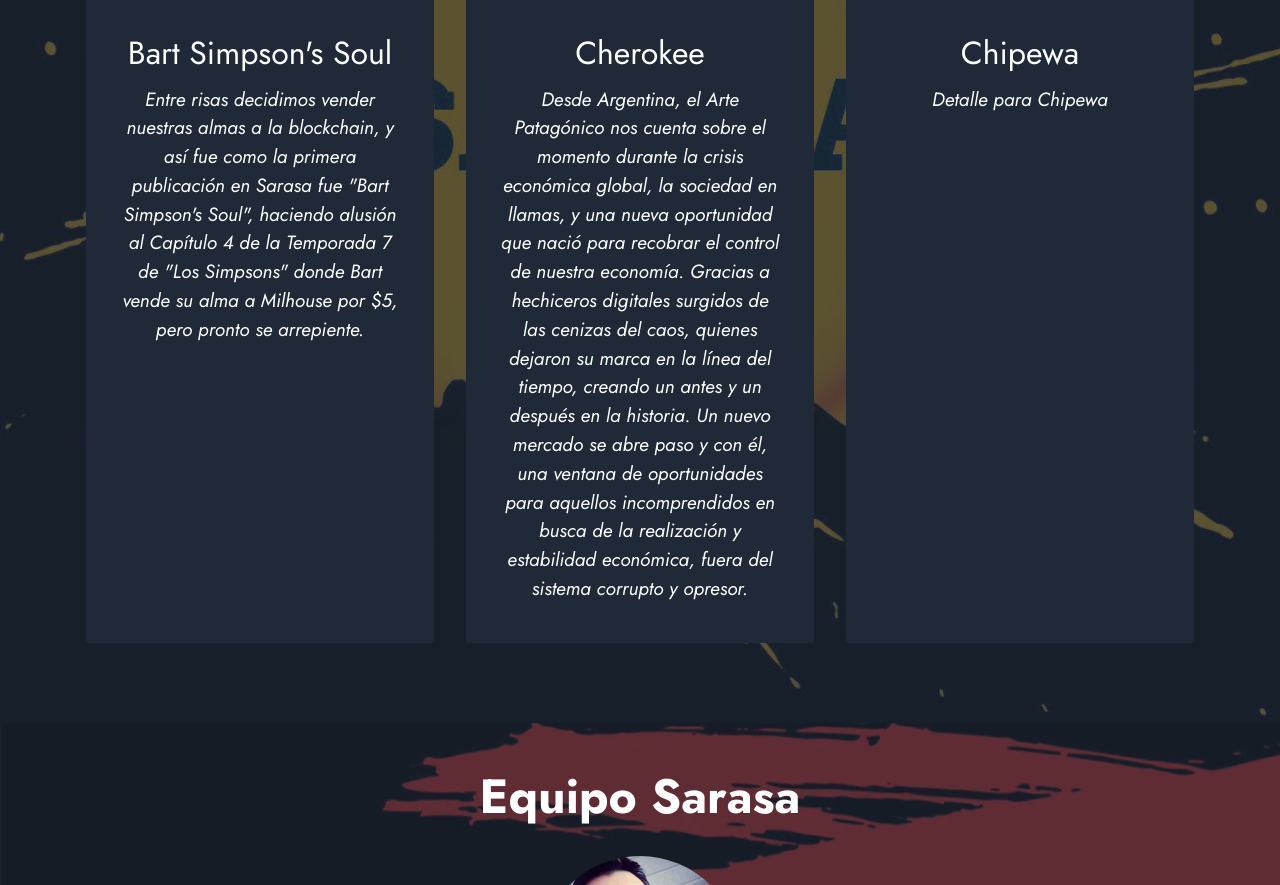
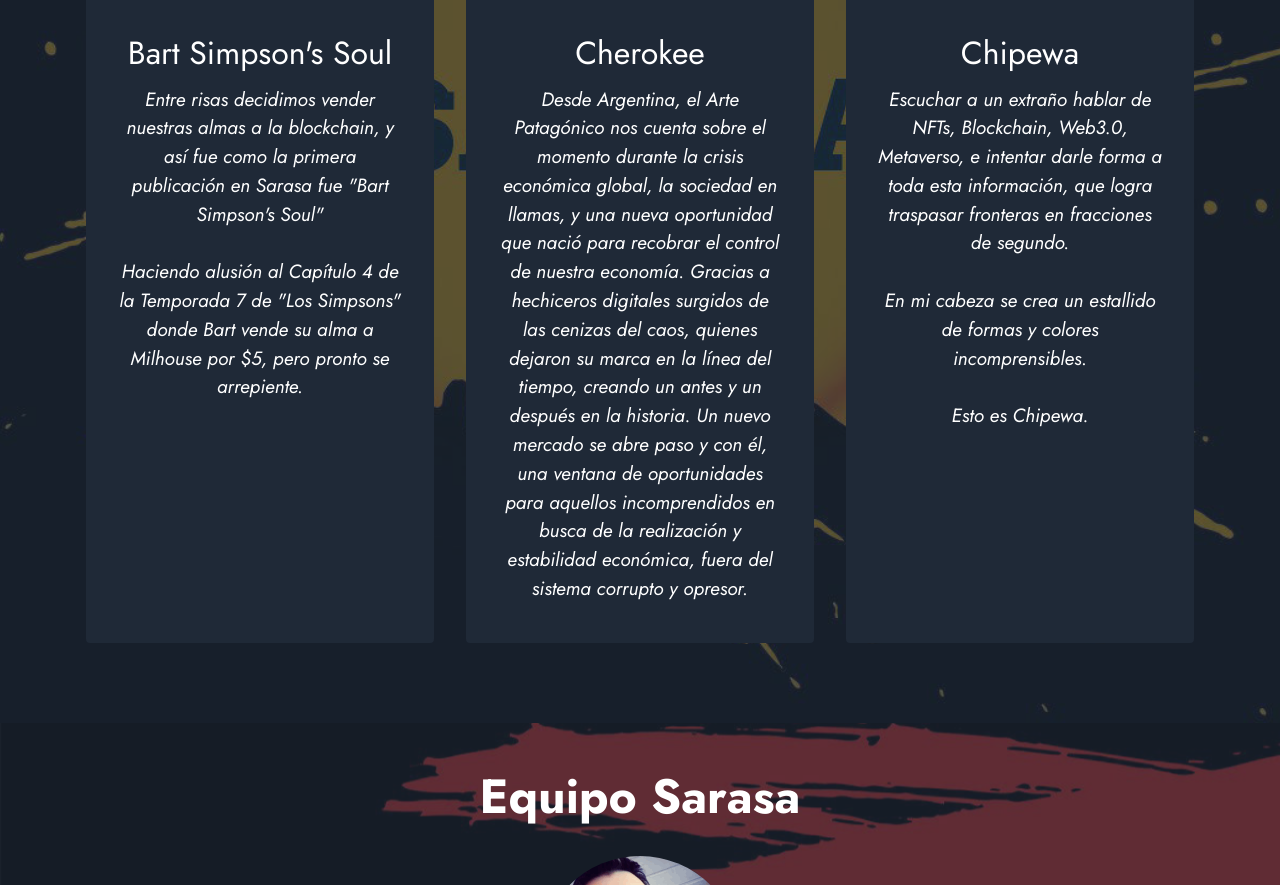
Before and after one commit to NavoneJuan/Sarasa, a plain HTML site: page index.html in a window 1280 px wide. Shown: the part 1742-2627 px from the top of the page. Drawn offline with Linux system fonts and the light colour scheme; files whose address does not match are found by name.

Commit message:
actualizacion detalles nfts

```diff
--- a/index.html
+++ b/index.html
@@ -125,7 +125,9 @@
                     </div>
                     <div class="item-content">
                         <h5 class="item-title mbr-fonts-style display-5">Bart Simpson's Soul</h5>
-                        <h6 class="item-subtitle mbr-fonts-style mt-1 display-7"><em>Entre risas decidimos vender nuestras almas a la blockchain, y así fue como la primera publicación en Sarasa fue "Bart Simpson's Soul", haciendo alusión al Capítulo 4 de la Temporada 7 de "Los Simpsons" donde Bart vende su alma a Milhouse por $5, pero pronto se arrepiente.</em><br></h6>
+                        <h6 class="item-subtitle mbr-fonts-style mt-1 display-7"><em>Entre risas decidimos vender nuestras almas a la blockchain, y así fue como la primera publicación en Sarasa fue "Bart Simpson's Soul"
+<br><br>
+Haciendo alusión al Capítulo 4 de la Temporada 7 de "Los Simpsons" donde Bart vende su alma a Milhouse por $5, pero pronto se arrepiente.</em><br></h6>
 
                     </div>
 
@@ -153,7 +155,11 @@ Un nuevo mercado se abre paso y con él, una ventana de oportunidades para aquel
                     </div>
                     <div class="item-content">
                         <h5 class="item-title mbr-fonts-style display-5">Chipewa</h5>
-                        <h6 class="item-subtitle mbr-fonts-style mt-1 display-7"><em>Detalle para Chipewa</em></h6>
+                        <h6 class="item-subtitle mbr-fonts-style mt-1 display-7"><em>Escuchar a un extraño hablar de NFTs, Blockchain, Web3.0, Metaverso, e intentar darle forma a toda esta información, que logra traspasar fronteras en fracciones de segundo.
+<br><br>
+En mi cabeza se crea un estallido de formas y colores incomprensibles.
+<br><br>
+Esto es Chipewa.</em></h6>
 
                     </div>
 
```
Also changed, not shown: eng.html (+8 -2 lines).
